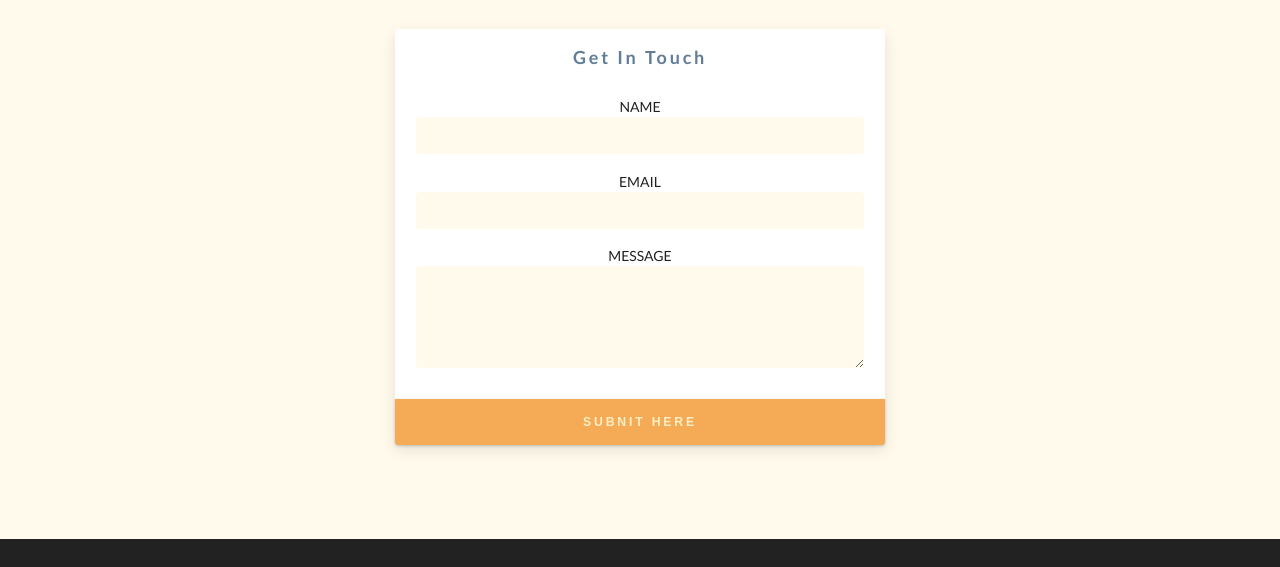
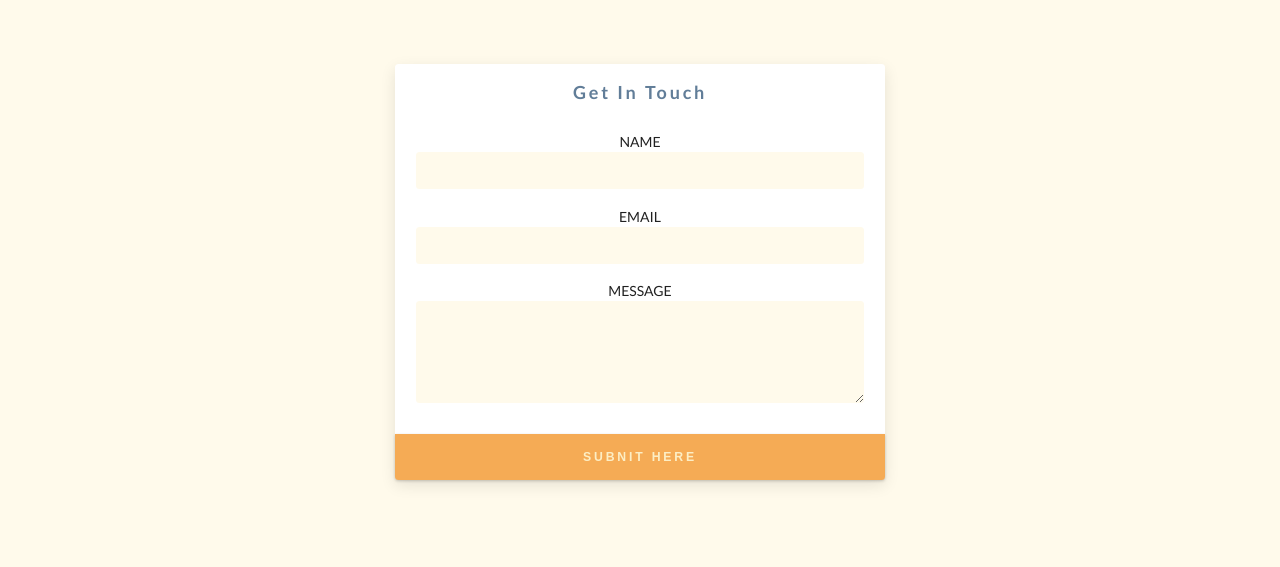
Before and after one commit to Allllakis/my-portfolio-gatsby, a Gatsby site: page /contact in a window 1280 px wide. Shown: the part 65-632 px from the top of the page. Built offline with nearby package versions, Linux system fonts and the light colour scheme; Gatsby itself is replaced by a stand-in of ours; some packages are replaced by stand-ins of ours.

Commit message:
add contact page style

```diff
--- a/src/assets/css/main.css
+++ b/src/assets/css/main.css
@@ -820,7 +820,7 @@ Pages
 .about-page,
 .contact-page {
   background: var(--clr-grey-10);
-  min-height: calc(100vh - 5rem - 9rem);
+  min-height: calc(100vh - 9rem);
 }
 .error-page {
   display: grid;
```
